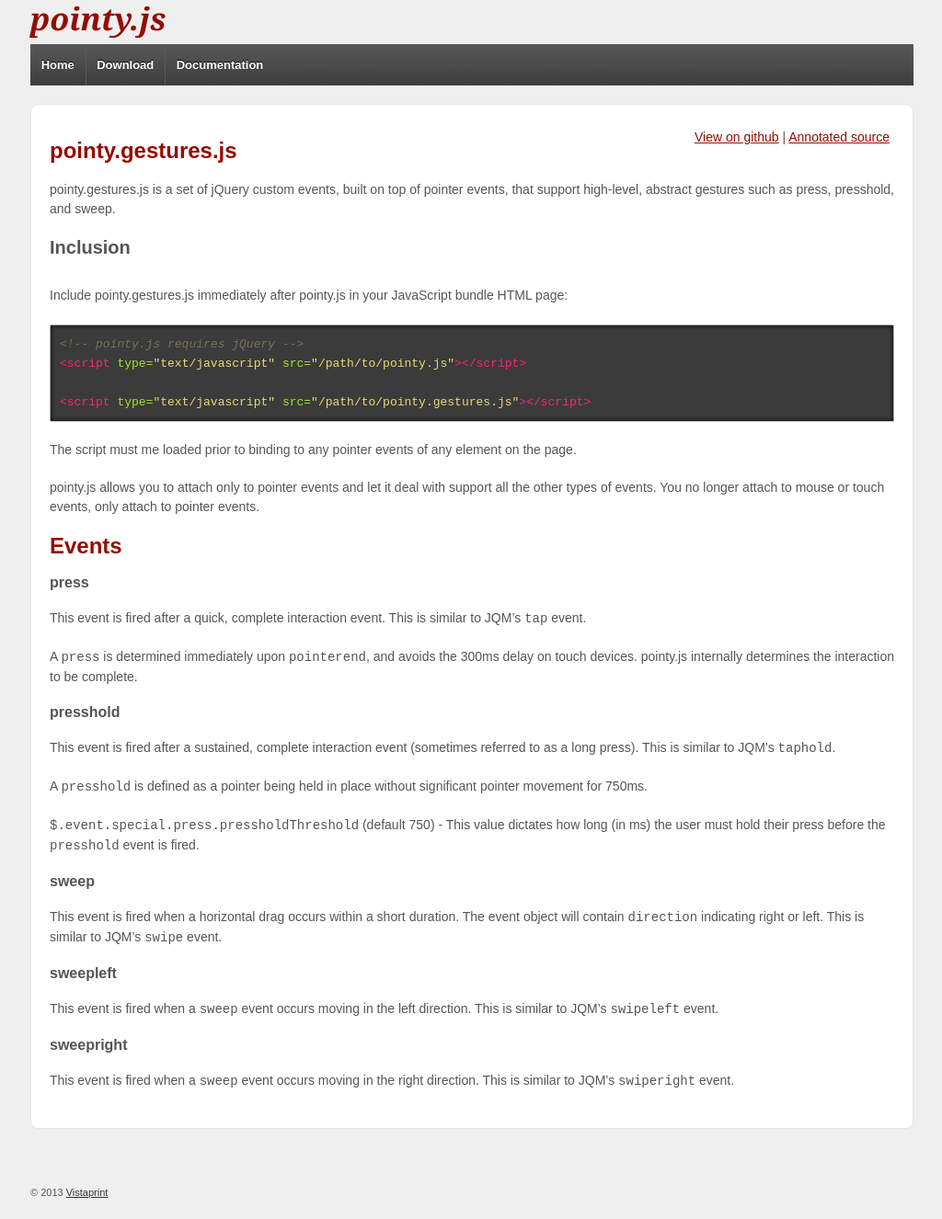
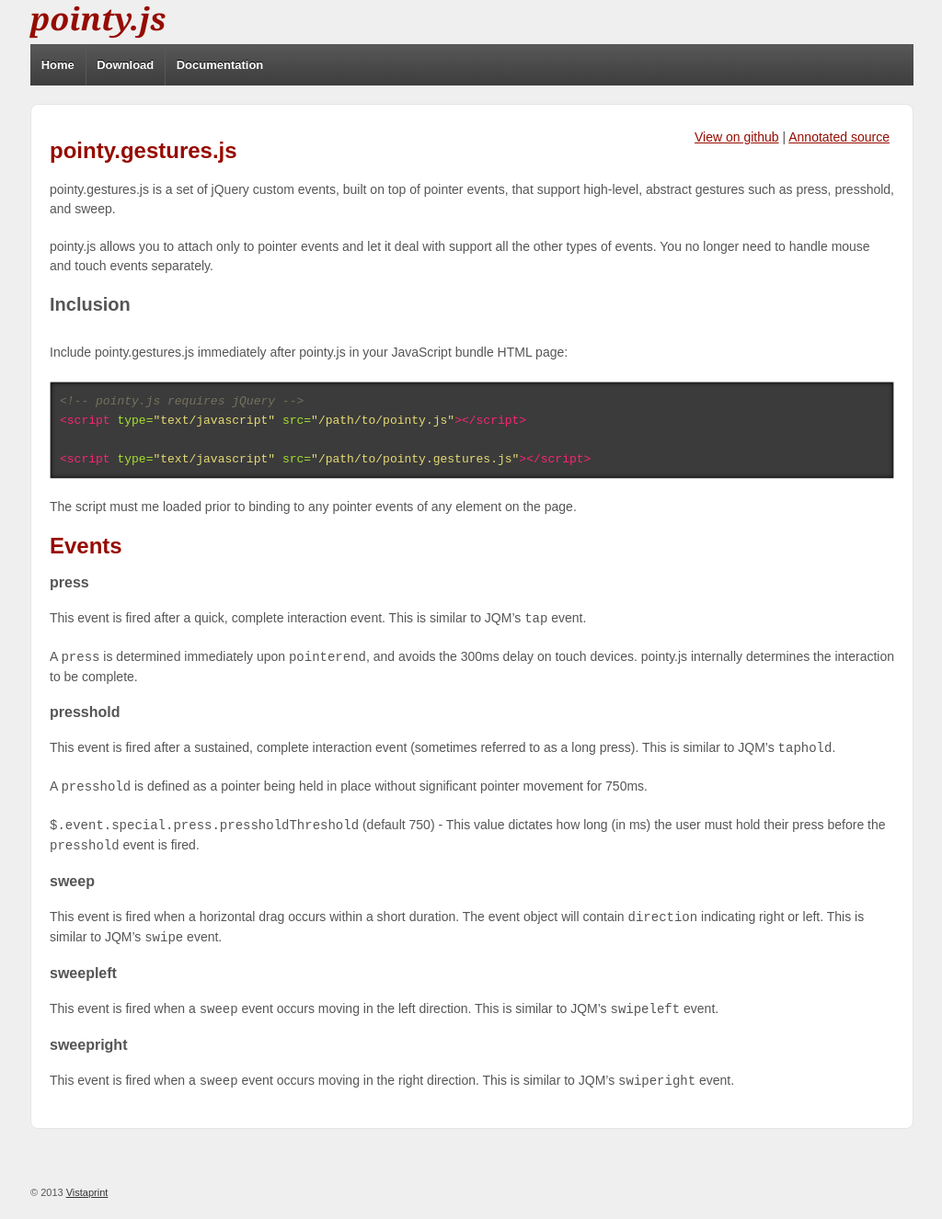
Before and after one commit to vistaprint/PointyJSSite, a Jekyll site: the page built from site/pointy.gestures.md, in a window 1280 px wide. Shown: the whole page at 92% size, without its empty margins (127-1151 px from the left). Built offline with Jekyll 4.4.1, drawn with Linux system fonts in a browser that asks for light colours; part of the change alters nothing that is shown.

Commit message:
Simplify summary

```diff
--- a/site/pointy.gestures.md
+++ b/site/pointy.gestures.md
@@ -6,6 +6,8 @@ title: pointy.gestures.js
 ## pointy.gestures.js
 
 pointy.gestures.js is a set of jQuery custom events, built on top of pointer events, that support high-level, abstract gestures such as press, presshold, and sweep.
+
+pointy.js allows you to attach only to pointer events and let it deal with support all the other types of events. You no longer need to handle mouse and touch events separately.
 
 ### Inclusion
 
@@ -19,8 +21,6 @@ Include pointy.gestures.js immediately after pointy.js in your JavaScript bundle
 {% endhighlight %}
 
 The script must me loaded prior to binding to any pointer events of any element on the page.
-
-pointy.js allows you to attach only to pointer events and let it deal with support all the other types of events. You no longer attach to mouse or touch events, only attach to pointer events.
 
 ## Events
 
```
